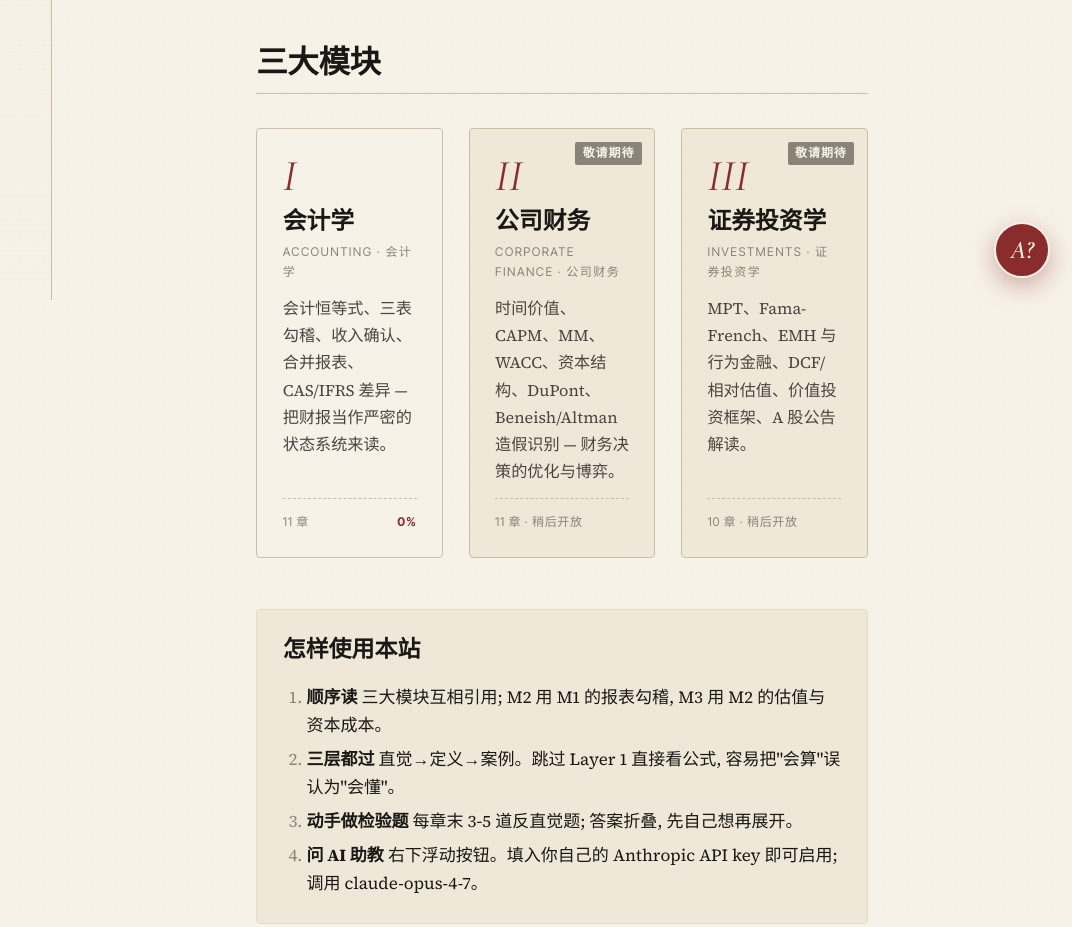
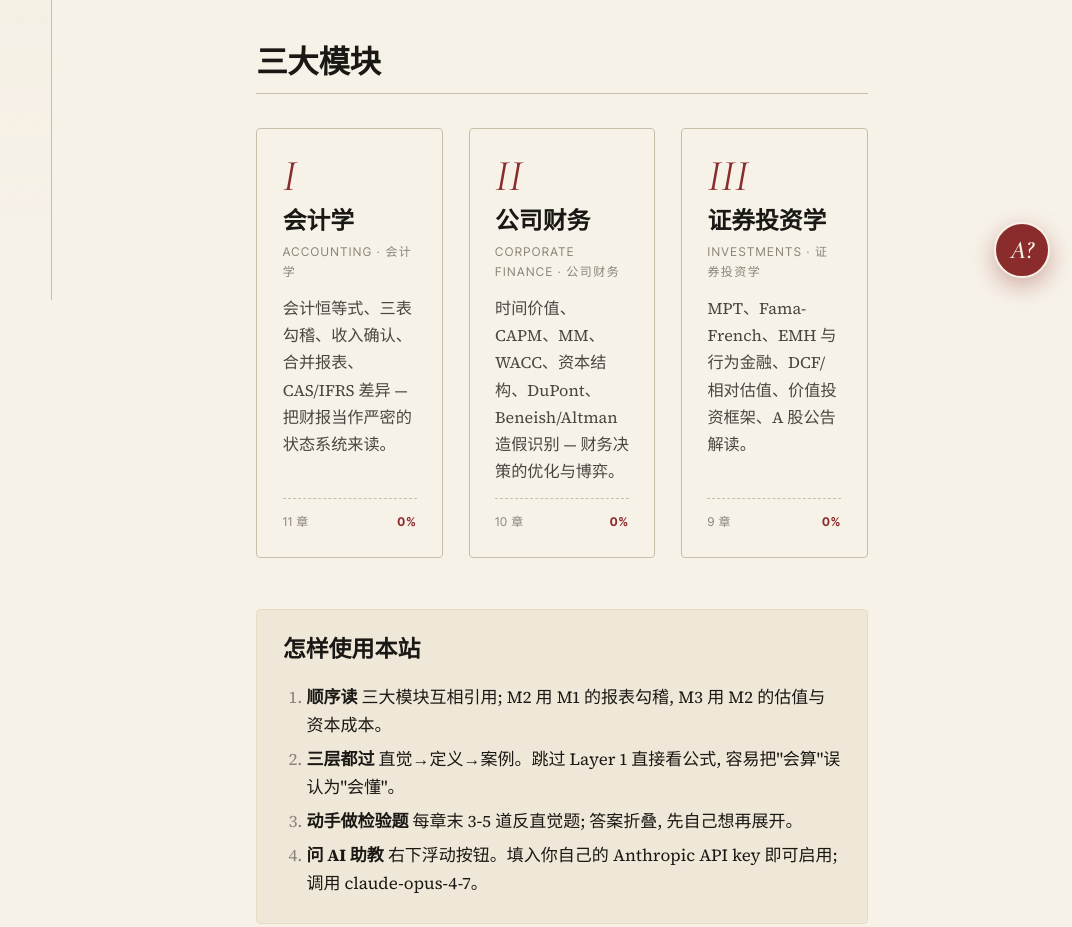
Before and after one commit to Hilbert-H/a-share-finance-tutor, a plain HTML site: page index.html in a window 1280 px wide. Shown: the part 500-1427 px from the top of the page, without its empty margins (208-1280 px from the left). Drawn offline with nearby package versions, Linux system fonts and the light colour scheme.

Commit message:
fix: 首页开放 M2/M3 模块入口
- M2/M3 模块卡片原为 module-card--soon ("敬请期待" / 不可点击),
  改为可点击的 module-card 链接, 指向各自 00-overview
- 修正章节数: M2 11→10, M3 10→9 (按编号章节计, 不含模块导览)
- "当前已开放" 列表中 M2/M3/A股特化 由灰字改为链接, 章节数同步修正

Co-Authored-By: Claude Opus 4.7 (1M context) <noreply@anthropic.com>

```diff
--- a/index.html
+++ b/index.html
@@ -116,8 +116,7 @@
           </div>
         </a>
 
-        <div class="module-card module-card--soon" aria-disabled="true">
-          <span class="badge"><span lang="zh">敬请期待</span><span lang="en">Coming</span></span>
+        <a class="module-card" href="pages/m2-corp-finance/00-overview.html">
           <span class="roman">II</span>
           <h3><span lang="zh">公司财务</span><span lang="en">Corporate Finance</span></h3>
           <span class="en">Corporate Finance · 公司财务</span>
@@ -126,12 +125,12 @@
             <span lang="en">PV/FV, CAPM, MM, WACC, capital structure, DuPont, fraud detection via Beneish/Altman — finance as optimization and game theory.</span>
           </p>
           <div class="meta">
-            <span><span lang="zh">11 章 · 稍后开放</span><span lang="en">11 chapters · soon</span></span>
+            <span><span lang="zh">10 章</span><span lang="en">10 chapters</span></span>
+            <span class="pct" data-mod-pct="m2">—</span>
           </div>
-        </div>
+        </a>
 
-        <div class="module-card module-card--soon" aria-disabled="true">
-          <span class="badge"><span lang="zh">敬请期待</span><span lang="en">Coming</span></span>
+        <a class="module-card" href="pages/m3-investments/00-overview.html">
           <span class="roman">III</span>
           <h3><span lang="zh">证券投资学</span><span lang="en">Investments</span></h3>
           <span class="en">Investments · 证券投资学</span>
@@ -140,9 +139,10 @@
             <span lang="en">MPT, Fama‑French, EMH vs behavioral, DCF & multiples, value‑investing framework, reading A‑share filings.</span>
           </p>
           <div class="meta">
-            <span><span lang="zh">10 章 · 稍后开放</span><span lang="en">10 chapters · soon</span></span>
+            <span><span lang="zh">9 章</span><span lang="en">9 chapters</span></span>
+            <span class="pct" data-mod-pct="m3">—</span>
           </div>
-        </div>
+        </a>
       </div>
 
       <div class="shelf">
@@ -191,9 +191,9 @@
         <li><a href="pages/m1-accounting/09-cashflow.html"><span lang="zh">Module I · Ch.09 · 现金流量表</span><span lang="en">Module I · Ch.09 · Cash Flow</span></a></li>
         <li><a href="pages/m1-accounting/10-cas-vs-ifrs.html"><span lang="zh">Module I · Ch.10 · 准则差异</span><span lang="en">Module I · Ch.10 · Standards</span></a></li>
         <li><a href="pages/m1-accounting/11-notes-events.html"><span lang="zh">Module I · Ch.11 · 附注与重大事项</span><span lang="en">Module I · Ch.11 · Notes &amp; Events</span></a></li>
-        <li><span class="muted">Module II · 公司财务 · 全 11 章 (在左侧导航中)</span></li>
-        <li><span class="muted">Module III · 证券投资学 · 全 10 章 (在左侧导航中)</span></li>
-        <li><span class="muted">A 股特化 · 5 章 (在左侧导航中)</span></li>
+        <li><a href="pages/m2-corp-finance/00-overview.html"><span lang="zh">Module II · 公司财务 · 全 10 章</span><span lang="en">Module II · Corporate Finance · 10 chapters</span></a></li>
+        <li><a href="pages/m3-investments/00-overview.html"><span lang="zh">Module III · 证券投资学 · 全 9 章</span><span lang="en">Module III · Investments · 9 chapters</span></a></li>
+        <li><a href="pages/a-share/01-regulation.html"><span lang="zh">A 股特化 · 全 5 章</span><span lang="en">A-Share Specialization · 5 chapters</span></a></li>
       </ul>
       <p class="muted">
         <span lang="zh">零基础读者从 <strong>Ch.01 财报的五个原子</strong>开始 — 它会建立资产/负债/权益/收入/费用/借/贷 的基础词汇, 这是后续所有章节的前提。</span>
```
